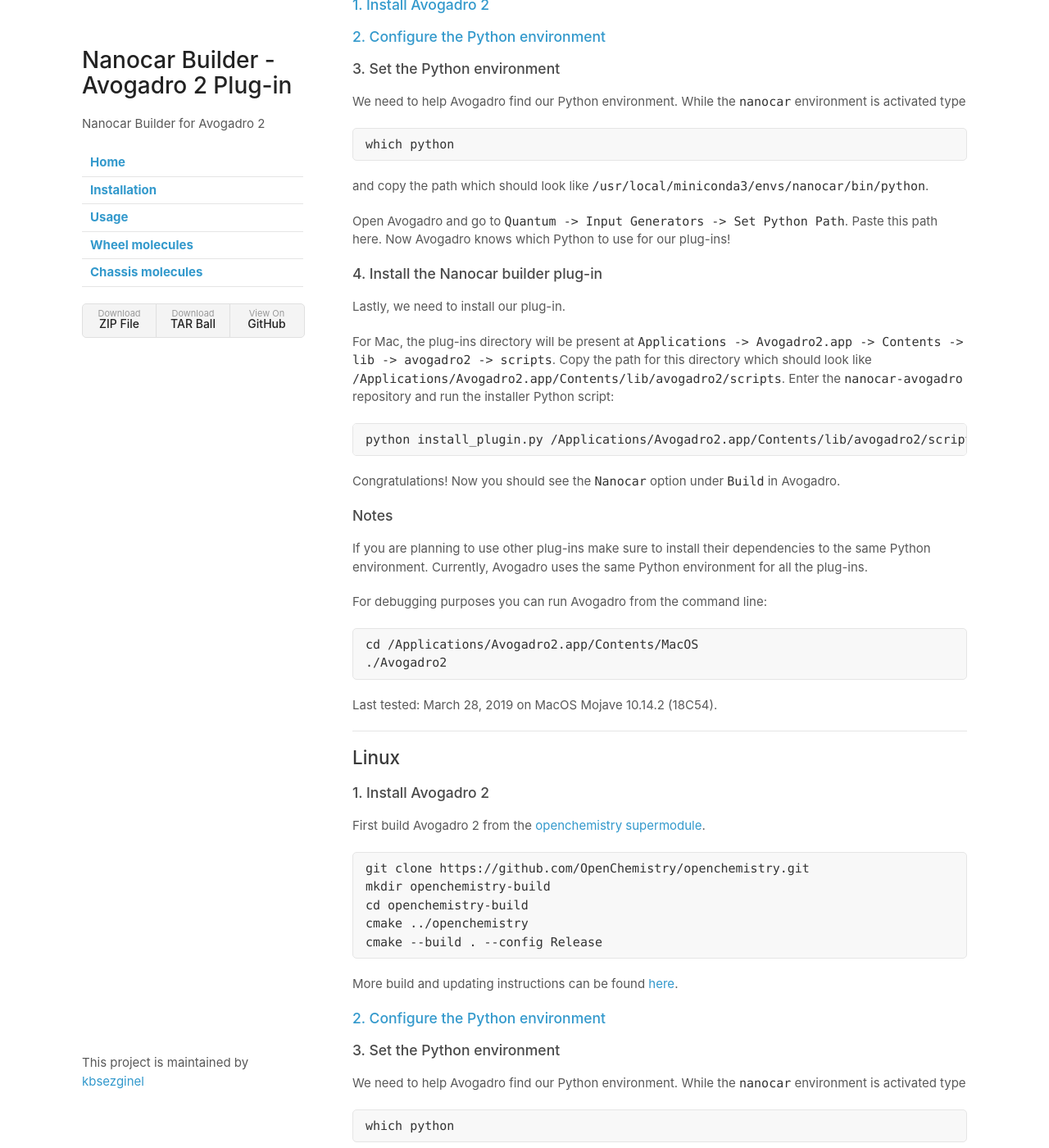
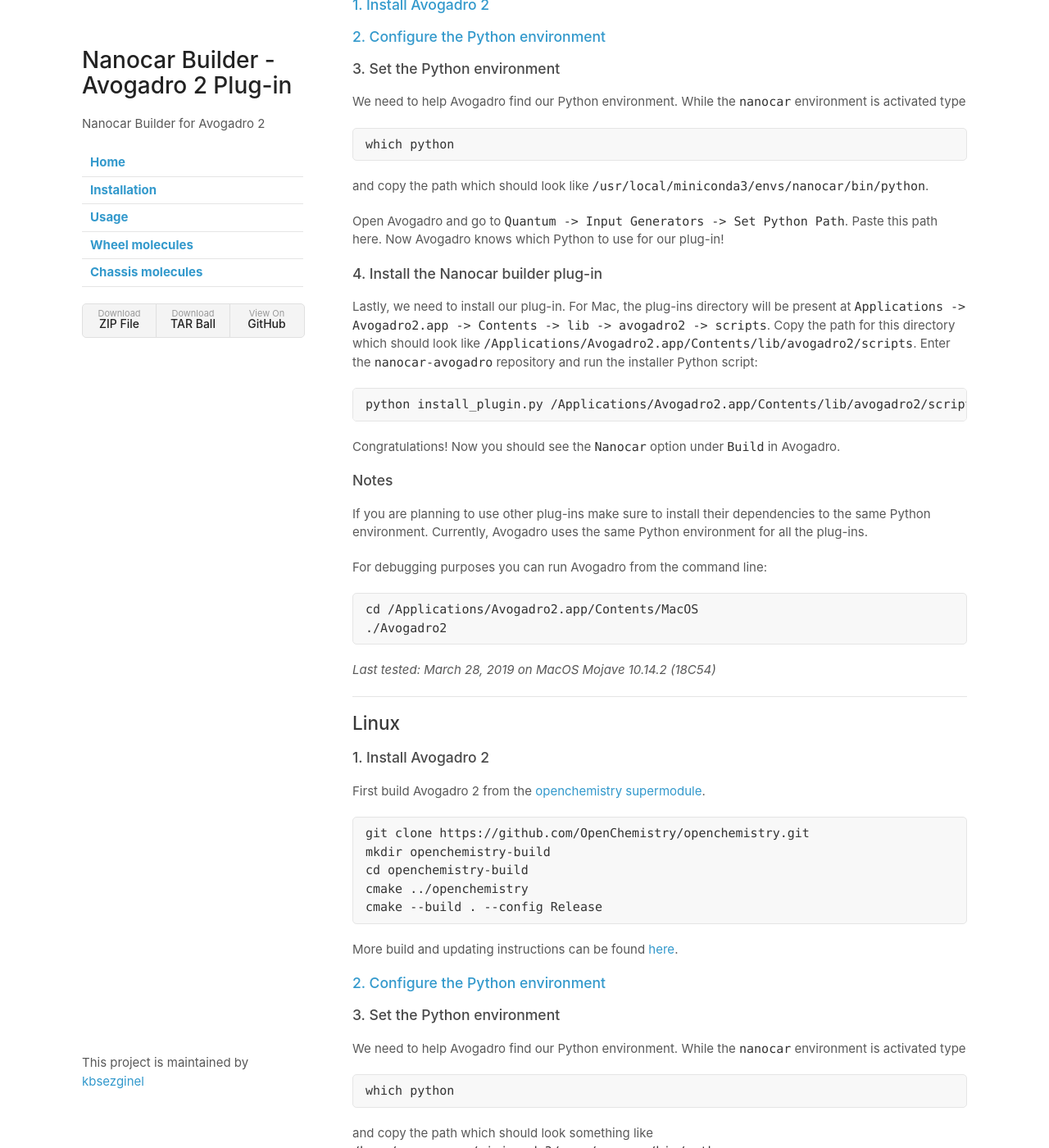
Before and after one commit to kbsezginel/nanocar-avogadro, a Jekyll site: the page built from docs/installation.md, in a window 1280 px wide and 1400 px high, scrolled down 244 px. Shown: the whole window at 82% size. Built offline with Jekyll 4.4.1, drawn with Linux system fonts in a browser that asks for light colours; our own code applies the rules of GitHub Pages for plain Markdown files; some of the changed text lies outside the part shown.

Commit message:
Update README and installation instructions

````diff
--- a/docs/installation.md
+++ b/docs/installation.md
@@ -17,12 +17,10 @@
 and copy the path which should look like `/usr/local/miniconda3/envs/nanocar/bin/python`.
 
 Open Avogadro and go to `Quantum -> Input Generators -> Set Python Path`.
-Paste this path here. Now Avogadro knows which Python to use for our plug-ins!
+Paste this path here. Now Avogadro knows which Python to use for our plug-in!
 
 ### 4. Install the Nanocar builder plug-in
-Lastly, we need to install our plug-in.
-
-For Mac, the plug-ins directory will be present at
+Lastly, we need to install our plug-in. For Mac, the plug-ins directory will be present at
 `Applications -> Avogadro2.app -> Contents -> lib -> avogadro2 -> scripts`.
 Copy the path for this directory which should look like
 `/Applications/Avogadro2.app/Contents/lib/avogadro2/scripts`.
@@ -43,7 +41,7 @@
 ./Avogadro2
 ```
 
-Last tested: March 28, 2019 on MacOS Mojave 10.14.2 (18C54).
+*Last tested: March 28, 2019 on MacOS Mojave 10.14.2 (18C54)*
 
 --------------------
 
@@ -70,12 +68,11 @@
 `/home/<username>/miniconda3/envs/nanocar/bin/python`.
 
 Open Avogadro and go to `Quantum -> Input Generators -> Set Python Path`.
-Paste this path here. Now Avogadro knows which Python to use for our plug-ins!
+Paste this path here. Now Avogadro knows which Python to use for our plug-in!
 
 ### 4. Install the Nanocar builder plug-in
-Lastly, we need to install our plug-in.
-
-For linux this should be under `/home/<username>/.local/share/OpenChemistry/Avogadro` where
+Lastly, we need to install our plug-in. For linux the plug-ins directory should
+be under `/home/<username>/.local/share/OpenChemistry/Avogadro` where
 `<username>` is your username. Copy that path and run the Python installer:
 ```
 python install_plugin.py /home/<username>/.local/share/OpenChemistry/Avogadro
@@ -87,7 +84,7 @@
 to the same Python environment. Currently, Avogadro uses the same Python environment
 for all the plug-ins.
 
-Last tested: Oct 8, 2018 on Ubuntu 16.08
+*Last tested: Oct 8, 2018 on Ubuntu 16.08*
 
 ----------------------
 
````
Also changed, not shown: docs/index.md (+1 -2 lines), README.md.
